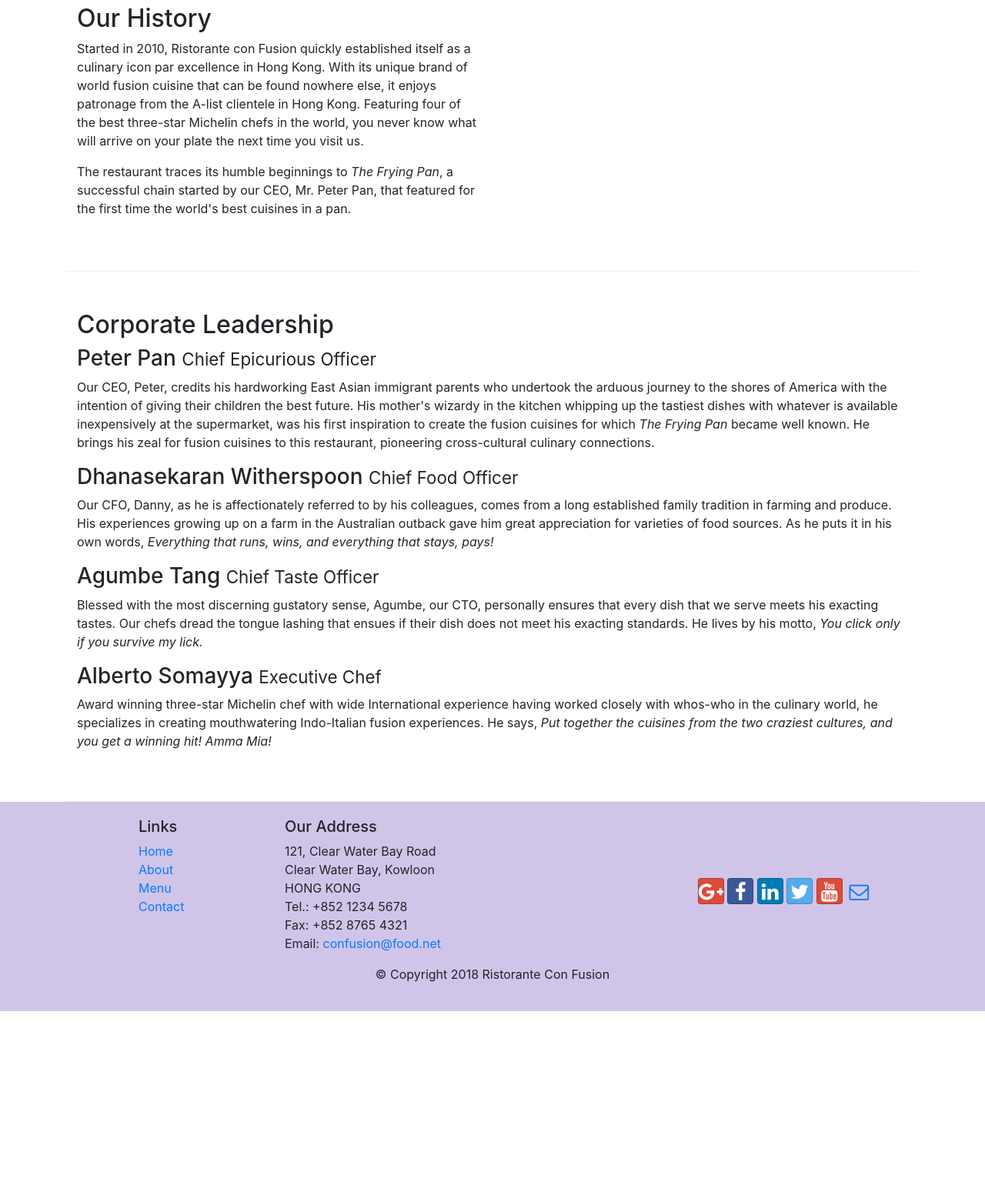
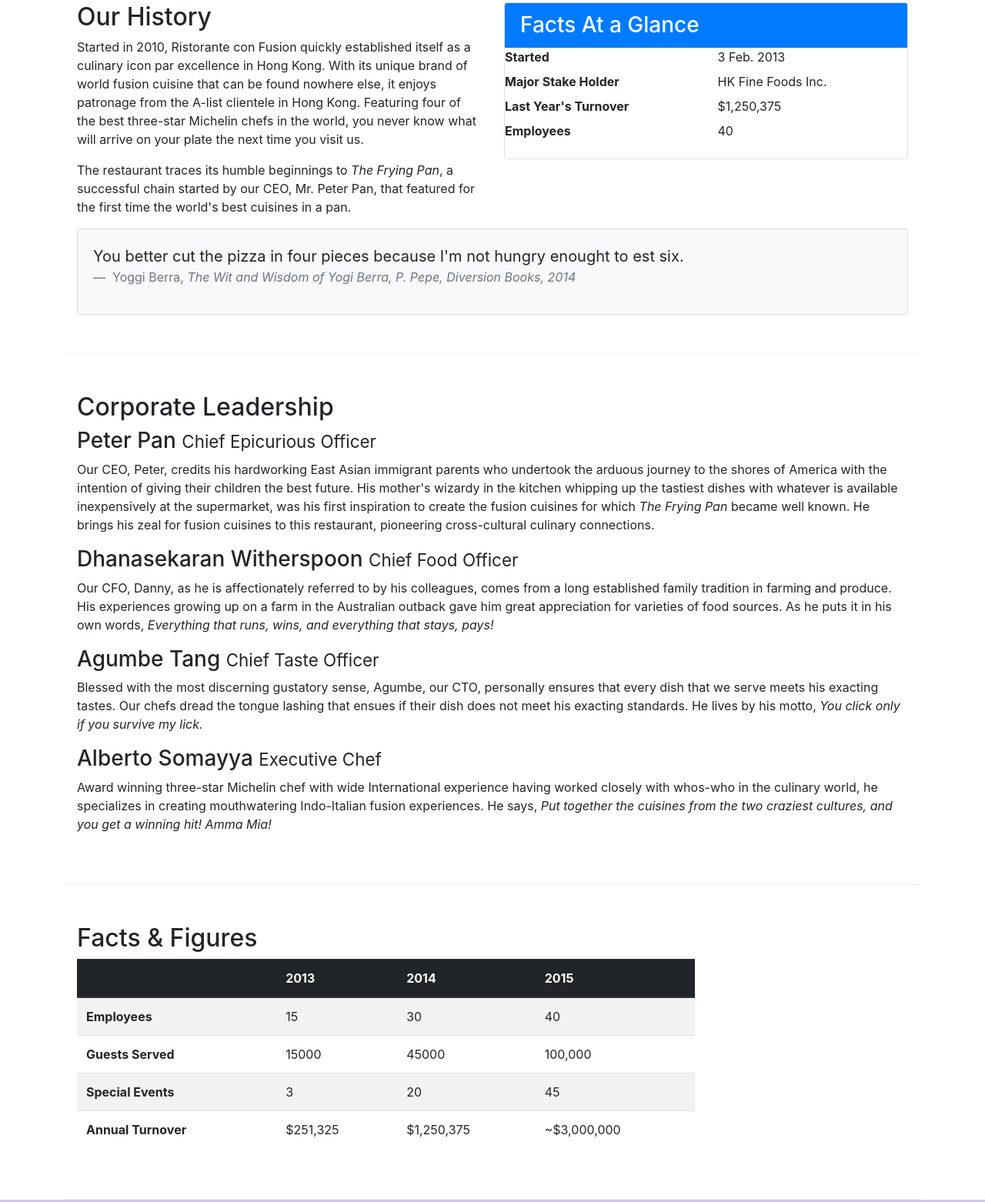
Before and after one commit to khrulev/bootstrap4-test, a website: page aboutus.html in a window 1280 px wide. Shown: the part 489-2051 px from the top of the page at 77% size. Before the commit the page ends 1803 px from the top, so only its background shows below. Drawn offline with nearby package versions, Linux system fonts and the light colour scheme.

Commit message:
Tables and Cards

```diff
--- a/aboutus.html
+++ b/aboutus.html
@@ -25,10 +25,14 @@
             <a class="navbar-brand" href="./index.html">Ristorante Con Fusion</a>
             <div class="collapse navbar-collapse" id="Navbar">
                 <ul class="navbar-nav mr-auto">
-                            <li class="nav-item"><a class="nav-link" href="./index.html"><span class="fa fa-home fa-lg">Home</span></a></li>
-                            <li class="nav-item active"><a class="nav-link" href="#"><span class="fa fa-info fa-lg">About</span></a></li>
-                            <li class="nav-item"><a class="nav-link" href="#"><span class="fa fa-list fa-lg">Menu</span></a></li>
-                            <li class="nav-item"><a class="nav-link" href="./contactus.html"><span class="fa fa-address-card fa-lg">Contact</span></a></li>
+                    <li class="nav-item"><a class="nav-link" href="./index.html"><span
+                                class="fa fa-home fa-lg">Home</span></a></li>
+                    <li class="nav-item active"><a class="nav-link" href="#"><span
+                                class="fa fa-info fa-lg">About</span></a></li>
+                    <li class="nav-item"><a class="nav-link" href="#"><span class="fa fa-list fa-lg">Menu</span></a>
+                    </li>
+                    <li class="nav-item"><a class="nav-link" href="./contactus.html"><span
+                                class="fa fa-address-card fa-lg">Contact</span></a></li>
                 </ul>
             </div>
         </div>
@@ -39,7 +43,8 @@
             <div class="row row-header">
                 <div class="col-12">
                     <h1>Ristorante con Fusion</h1>
-                    <p>We take inspiration from the World's best cuisines, and create a unique fusion experience. <br> Our lipsmacking creations will tickle your culinary senses!</p>
+                    <p>We take inspiration from the World's best cuisines, and create a unique fusion experience. <br>
+                        Our lipsmacking creations will tickle your culinary senses!</p>
                 </div>
                 <div class="col-12">
                 </div>
@@ -59,31 +64,128 @@
             </div>
         </div>
 
-        <div class="row row-content align-items-center">
+        <div class="row row-content">
             <div class="col-12 col-sm-6">
                 <h2>Our History</h2>
-                <p>Started in 2010, Ristorante con Fusion quickly established itself as a culinary icon par excellence in Hong Kong. With its unique brand of world fusion cuisine that can be found nowhere else, it enjoys patronage from the A-list clientele in Hong Kong.  Featuring four of the best three-star Michelin chefs in the world, you never know what will arrive on your plate the next time you visit us.</p>
-                <p>The restaurant traces its humble beginnings to <em>The Frying Pan</em>, a successful chain started by our CEO, Mr. Peter Pan, that featured for the first time the world's best cuisines in a pan.</p>
+                <p>Started in 2010, Ristorante con Fusion quickly established itself as a culinary icon par excellence
+                    in Hong Kong. With its unique brand of world fusion cuisine that can be found nowhere else, it
+                    enjoys patronage from the A-list clientele in Hong Kong. Featuring four of the best three-star
+                    Michelin chefs in the world, you never know what will arrive on your plate the next time you visit
+                    us.</p>
+                <p>The restaurant traces its humble beginnings to <em>The Frying Pan</em>, a successful chain started by
+                    our CEO, Mr. Peter Pan, that featured for the first time the world's best cuisines in a pan.</p>
             </div>
             <div class="col-12 col-sm">
+                <div class="card">
+                    <h3 class="card-header bg-primary text-white"> Facts At a Glance</h3>
+                    <div class="cerd-body">
+                        <dl class="row">
+                            <dt class="col-6">Started</dt>
+                            <dd class="col-6">3 Feb. 2013</dd>
+                            <dt class="col-6">Major Stake Holder</dt>
+                            <dd class="col-6">HK Fine Foods Inc.</dd>
+                            <dt class="col-6">Last Year's Turnover</dt>
+                            <dd class="col-6">$1,250,375</dd>
+                            <dt class="col-6">Employees</dt>
+                            <dd class="col-6">40</dd>
+                        </dl>
                     </div>
                 </div>
+            </div>
+            <div class="col-12">
+                <div class="card card-body bg-light">
+                    <blockquote class="blockquote">
+                        <p class="mb-0">
+                            You better cut the pizza in four pieces
+                            because I'm not hungry enought to est six.
+                        </p>
+                        <footer class="blockquote-footer">
+                            Yoggi Berra,
+                            <cite title="Source Title">The Wit and Wisdom of Yogi Berra,
+                                P. Pepe, Diversion Books, 2014
+                            </cite>
+                        </footer>
+                    </blockquote>
+                </div>
 
+            </div>
+        </div>
 
         <div class="row row-content align-items-center">
             <div class="col-12">
                 <h2>Corporate Leadership</h2>
                 <h3>Peter Pan <small>Chief Epicurious Officer</small></h3>
-                <p class="d-none d-sm-block">Our CEO, Peter, credits his hardworking East Asian immigrant parents who undertook the arduous journey to the shores of America with the intention of giving their children the best future. His mother's wizardy in the kitchen whipping up the tastiest dishes with whatever is available inexpensively at the supermarket, was his first inspiration to create the fusion cuisines for which <em>The Frying Pan</em> became well known. He brings his zeal for fusion cuisines to this restaurant, pioneering cross-cultural culinary connections.</p>
+                <p class="d-none d-sm-block">Our CEO, Peter, credits his hardworking East Asian immigrant parents who
+                    undertook the arduous journey to the shores of America with the intention of giving their children
+                    the best future. His mother's wizardy in the kitchen whipping up the tastiest dishes with whatever
+                    is available inexpensively at the supermarket, was his first inspiration to create the fusion
+                    cuisines for which <em>The Frying Pan</em> became well known. He brings his zeal for fusion cuisines
+                    to this restaurant, pioneering cross-cultural culinary connections.</p>
                 <h3>Dhanasekaran Witherspoon <small>Chief Food Officer</small></h3>
-                <p class="d-none d-sm-block">Our CFO, Danny, as he is affectionately referred to by his colleagues, comes from a long established family tradition in farming and produce. His experiences growing up on a farm in the Australian outback gave him great appreciation for varieties of food sources. As he puts it in his own words, <em>Everything that runs, wins, and everything that stays, pays!</em></p>
+                <p class="d-none d-sm-block">Our CFO, Danny, as he is affectionately referred to by his colleagues,
+                    comes from a long established family tradition in farming and produce. His experiences growing up on
+                    a farm in the Australian outback gave him great appreciation for varieties of food sources. As he
+                    puts it in his own words, <em>Everything that runs, wins, and everything that stays, pays!</em></p>
                 <h3>Agumbe Tang <small>Chief Taste Officer</small></h3>
-                <p class="d-none d-sm-block">Blessed with the most discerning gustatory sense, Agumbe, our CTO, personally ensures that every dish that we serve meets his exacting tastes. Our chefs dread the tongue lashing that ensues if their dish does not meet his exacting standards. He lives by his motto, <em>You click only if you survive my lick.</em></p>
+                <p class="d-none d-sm-block">Blessed with the most discerning gustatory sense, Agumbe, our CTO,
+                    personally ensures that every dish that we serve meets his exacting tastes. Our chefs dread the
+                    tongue lashing that ensues if their dish does not meet his exacting standards. He lives by his
+                    motto, <em>You click only if you survive my lick.</em></p>
                 <h3>Alberto Somayya <small>Executive Chef</small></h3>
-                <p class="d-none d-sm-block">Award winning three-star Michelin chef with wide International experience having worked closely with whos-who in the culinary world, he specializes in creating mouthwatering Indo-Italian fusion experiences. He says, <em>Put together the cuisines from the two craziest cultures, and you get a winning hit! Amma Mia!</em></p>
-            </div>
+                <p class="d-none d-sm-block">Award winning three-star Michelin chef with wide International experience
+                    having worked closely with whos-who in the culinary world, he specializes in creating mouthwatering
+                    Indo-Italian fusion experiences. He says, <em>Put together the cuisines from the two craziest
+                        cultures, and you get a winning hit! Amma Mia!</em></p>
             </div>
 
+        </div>
+        <div class="row row-content">
+            <div class="col-12 col-sm-9">
+                <h2>Facts &amp; Figures</h2>
+                <div class="table-responsive">
+                    <table class="table table-striped">
+                        <thead class="thead-dark">
+                            <tr>
+                                <th>&nbsp;</th>
+                                <th>2013</th>
+                                <th>2014</th>
+                                <th>2015</th>
+                            </tr>
+                        </thead>
+                        <tbody>
+                            <tr>
+                                <th>Employees</th>
+                                <td>15</td>
+                                <td>30</td>
+                                <td>40</td>
+                            </tr>
+                            <tr>
+                                <th>Guests Served</th>
+                                <td>15000</td>
+                                <td>45000</td>
+                                <td>100,000</td>
+                            </tr>
+                            <tr>
+                                <th>Special Events</th>
+                                <td>3</td>
+                                <td>20</td>
+                                <td>45</td>
+                            </tr>
+                            <tr>
+                                <th>Annual Turnover</th>
+                                <td>$251,325</td>
+                                <td>$1,250,375</td>
+                                <td>~$3,000,000</td>
+                            </tr>
+                        </tbody>
+                    </table>
+                </div>
+
+            </div>
+            <div class="col-12 col-sm-3">
+            </div>
+
+        </div>
     </div>
 
     <footer class="footer">
@@ -111,11 +213,16 @@
                 </div>
                 <div class="col-12 col-sm-4 align-self-center">
                     <div class="text-center">
-                            <a class="btn btn-social-icon btn-google" href="http://google.com/+"><i class="fa fa-google-plus"></i></a>
-                            <a class="btn btn-social-icon btn-facebook" href="http://www.facebook.com/profile.php?id="><i class="fa fa-facebook"></i></a>
-                            <a class="btn btn-social-icon btn-linkedin" href="http://www.linkedin.com/in/"><i class="fa fa-linkedin"></i></a>
-                            <a class="btn btn-social-icon btn-twitter" href="http://twitter.com/"><i class="fa fa-twitter"></i></a>
-                            <a class="btn btn-social-icon btn-google" href="http://youtube.com/"><i class="fa fa-youtube"></i></a>
+                        <a class="btn btn-social-icon btn-google" href="http://google.com/+"><i
+                                class="fa fa-google-plus"></i></a>
+                        <a class="btn btn-social-icon btn-facebook" href="http://www.facebook.com/profile.php?id="><i
+                                class="fa fa-facebook"></i></a>
+                        <a class="btn btn-social-icon btn-linkedin" href="http://www.linkedin.com/in/"><i
+                                class="fa fa-linkedin"></i></a>
+                        <a class="btn btn-social-icon btn-twitter" href="http://twitter.com/"><i
+                                class="fa fa-twitter"></i></a>
+                        <a class="btn btn-social-icon btn-google" href="http://youtube.com/"><i
+                                class="fa fa-youtube"></i></a>
                         <a class="btn btn-social-icon" href="mailto:"><i class="fa fa-envelope-o"></i></a>
                     </div>
                 </div>
```
Lines whose indentation alone changed are shown as unchanged.
